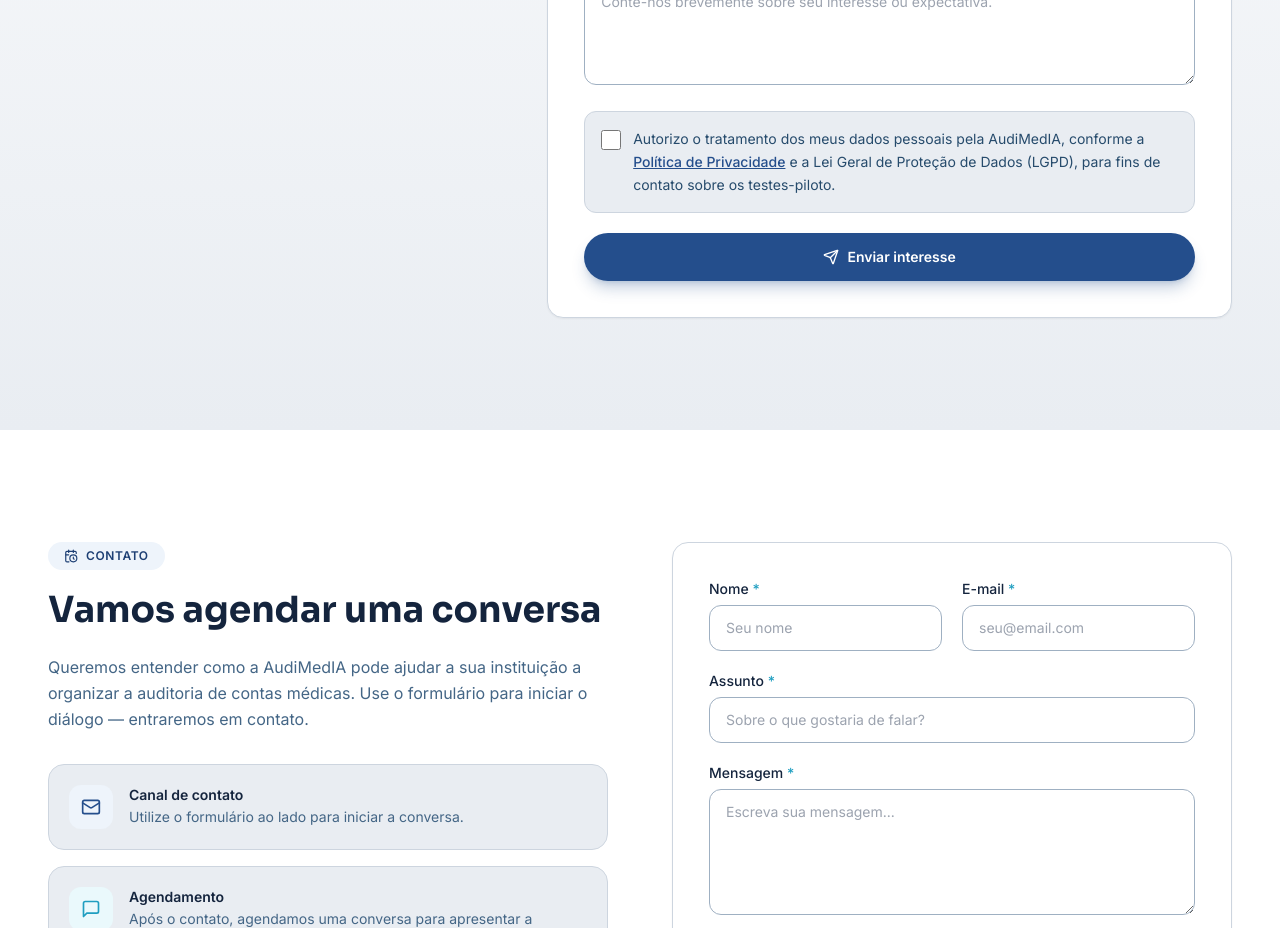
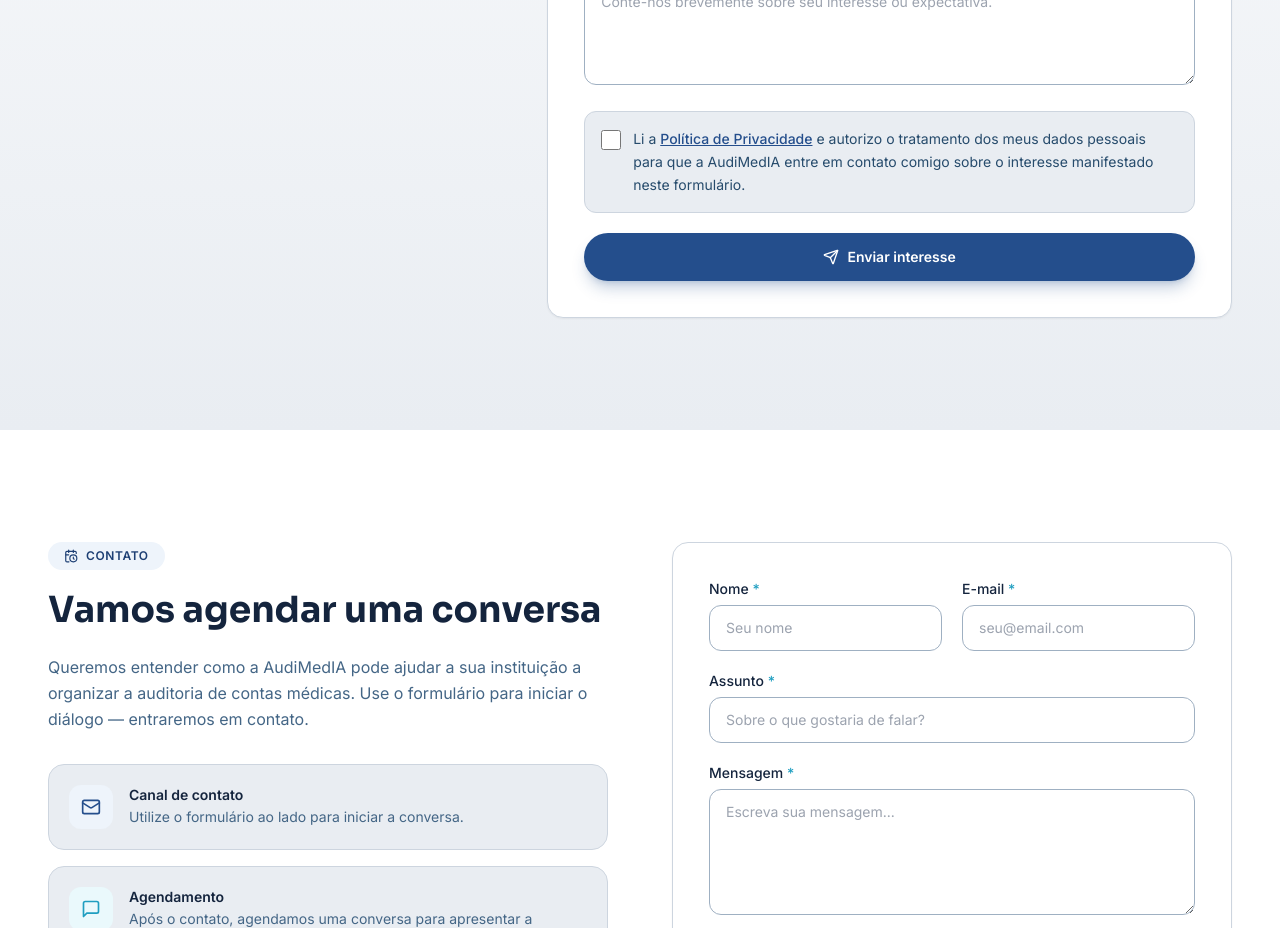
Before and after one commit to Giovanni-Perrotta/audimedIa, a React (Vite) app: page / in a window 1280 px wide. Shown: the part 8100-9028 px from the top of the page. Built offline with nearby package versions, Linux system fonts and the light colour scheme.

Commit message:
Update PartnerForm.tsx

```diff
--- a/src/components/PartnerForm.tsx
+++ b/src/components/PartnerForm.tsx
@@ -272,15 +272,17 @@
         />
 
        <span className="text-sm leading-relaxed text-navy-500">
-          Autorizo o tratamento dos meus dados pessoais pela AudiMedIA, conforme a{' '}
+  Li a{' '}
   <a
     href="#privacidade"
+    onClick={(e) => e.stopPropagation()}
     className="font-medium text-brand-500 underline"
   >
     Política de Privacidade
   </a>{' '}
-          e a Lei Geral de Proteção de Dados (LGPD), para fins de contato sobre os
-          testes-piloto.
+  e autorizo o tratamento dos meus dados pessoais
+  para que a AudiMedIA entre em contato comigo
+  sobre o interesse manifestado neste formulário.
 </span>
       </label>
 
```
Lines whose indentation alone changed are shown as unchanged.
